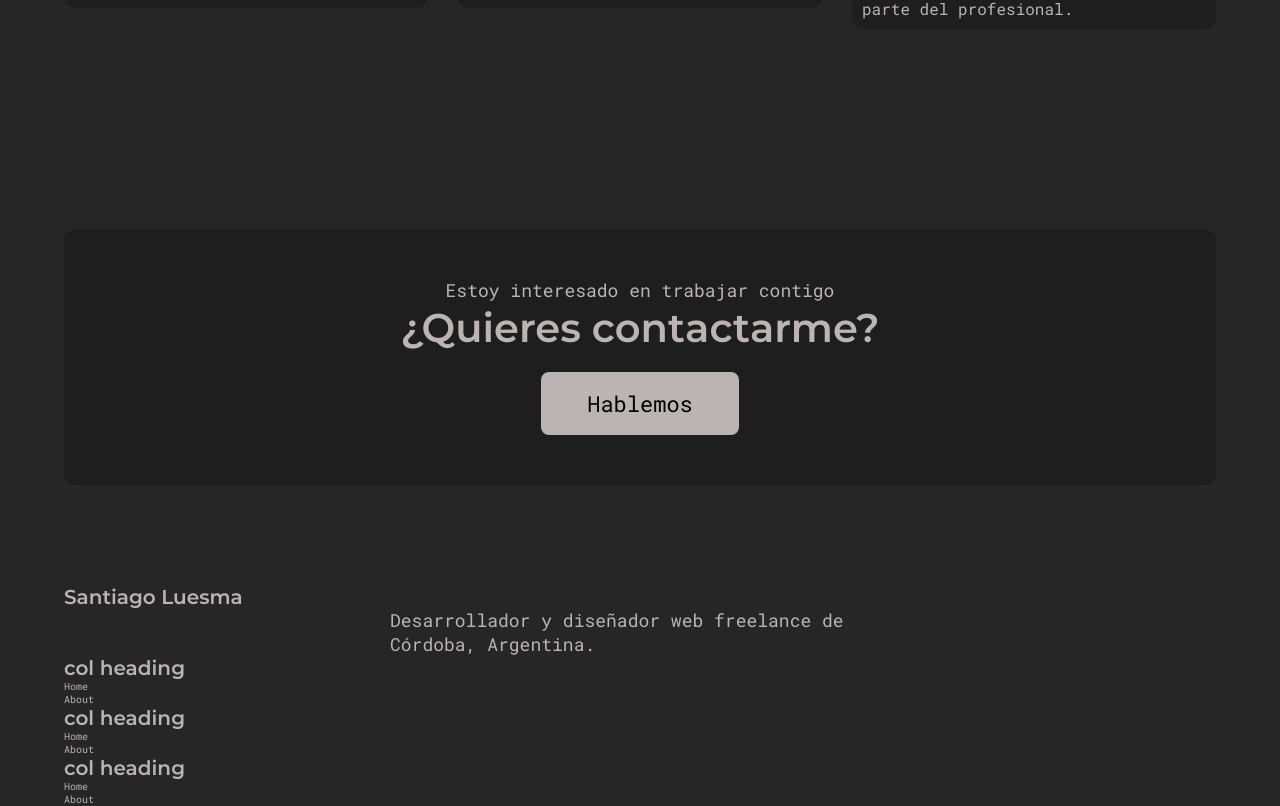
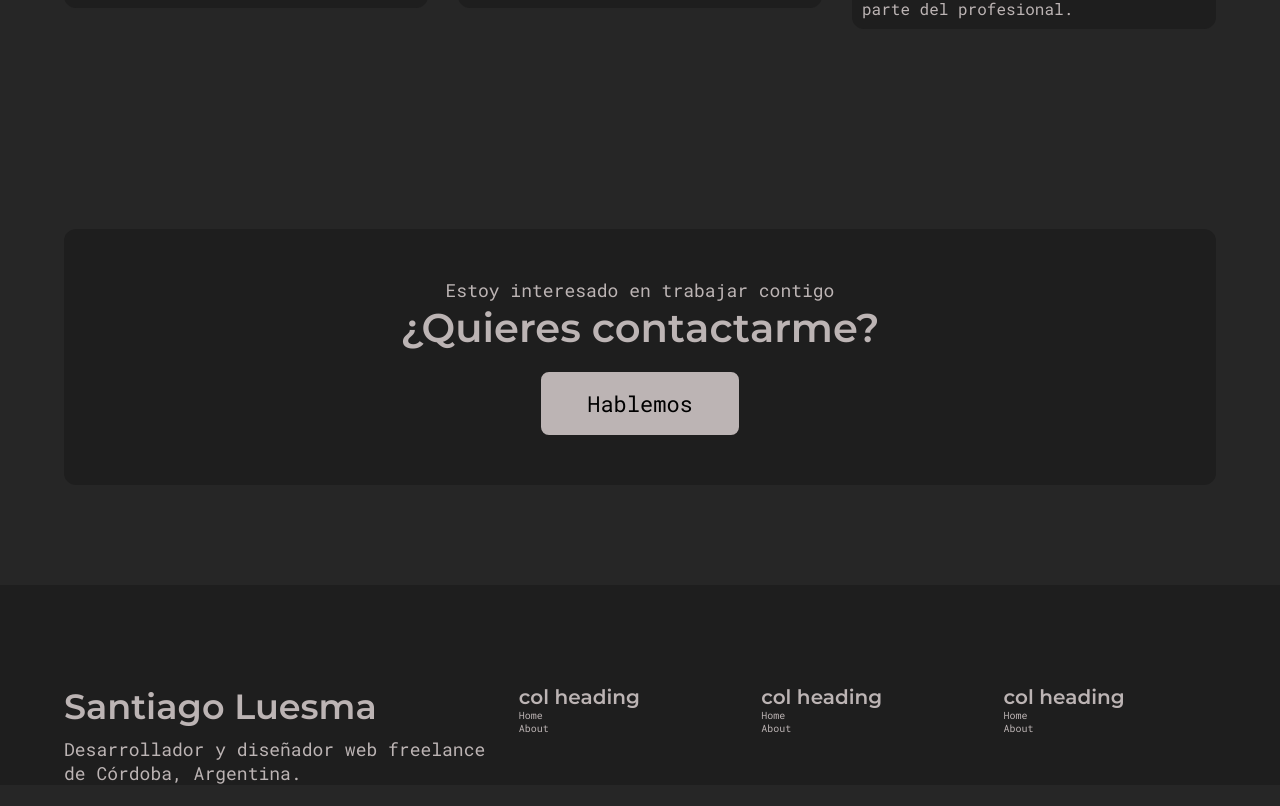
Before and after one commit to SantiagoLuesma/react-portfolio-santiago-luesma, a React (Create React App) app: page / in a window 1280 px wide. Shown: the part 3124-3930 px from the top of the page. After the commit the page ends 3909 px from the top, so only its background shows below. Built offline with nearby package versions, Linux system fonts and the light colour scheme; the HTML template or start-up script is replaced by a standard one; a web font is replaced by a local one.

Commit message:
style(frontend): Doy estilo a sección footer
En este commit le doy estilos a la sección de footer del home page.

```diff
--- a/src/components/Footer.js
+++ b/src/components/Footer.js
@@ -1,10 +1,32 @@
 import React from 'react';
+import styled from 'styled-components';
 import FooterCol from './FooterCol';
 import PText from './PText';
 
+const FooterStyles = styled.div`
+  padding-top: 10rem;
+  background-color: var(--deep-dark);
+  .container {
+    display: flex;
+    gap: 3rem;
+  }
+  .footer__col1 {
+    flex: 2;
+  }
+  .footer__col2,
+  .footer__col3,
+  .footer__col4 {
+    flex: 1;
+  }
+  .footer__col1__title {
+    font-size: 3.5rem;
+    margin-bottom: 1rem;
+  }
+`;
+
 export default function Footer() {
   return (
-    <div>
+    <FooterStyles>
       <div className="container">
         <div className="footer__col1">
           <h1 className="footer__col1__title">Santiago Luesma</h1>
@@ -22,6 +44,6 @@ export default function Footer() {
           <FooterCol />
         </div>
       </div>
-    </div>
+    </FooterStyles>
   );
 }
```
